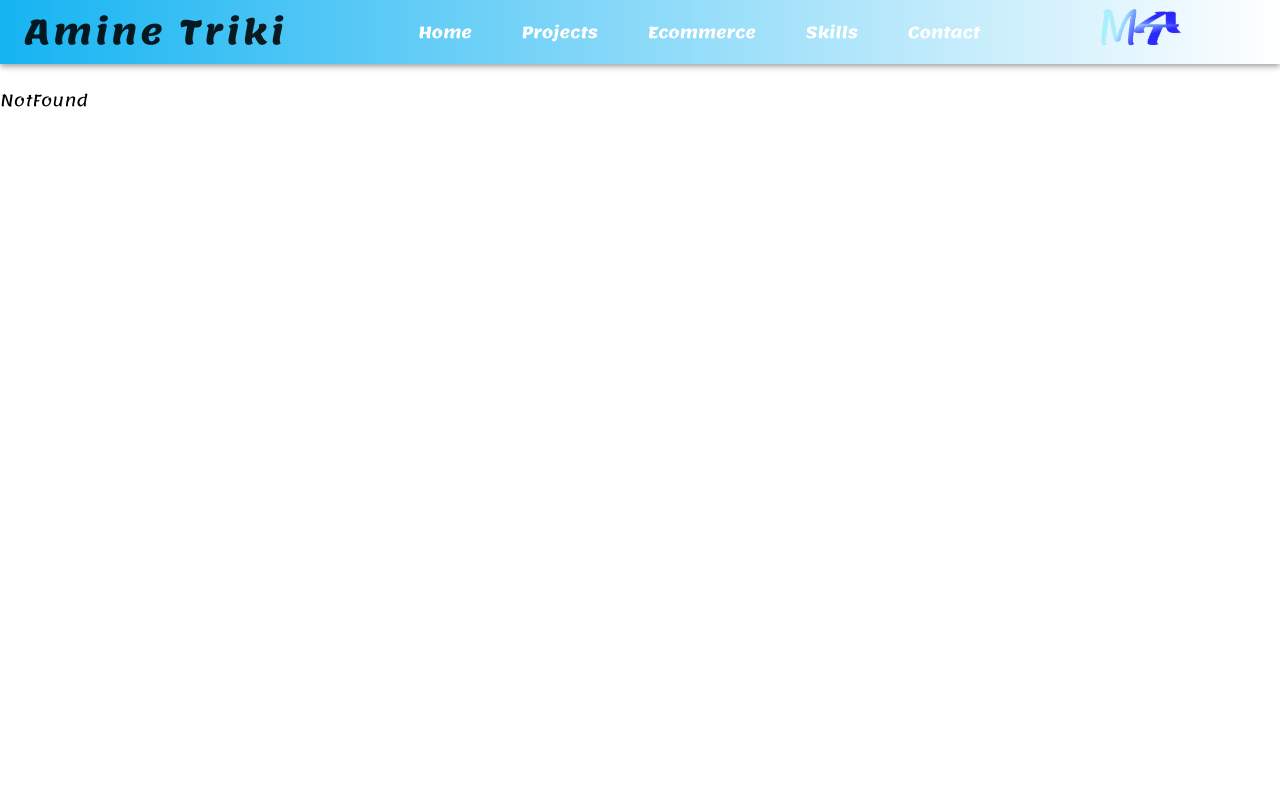
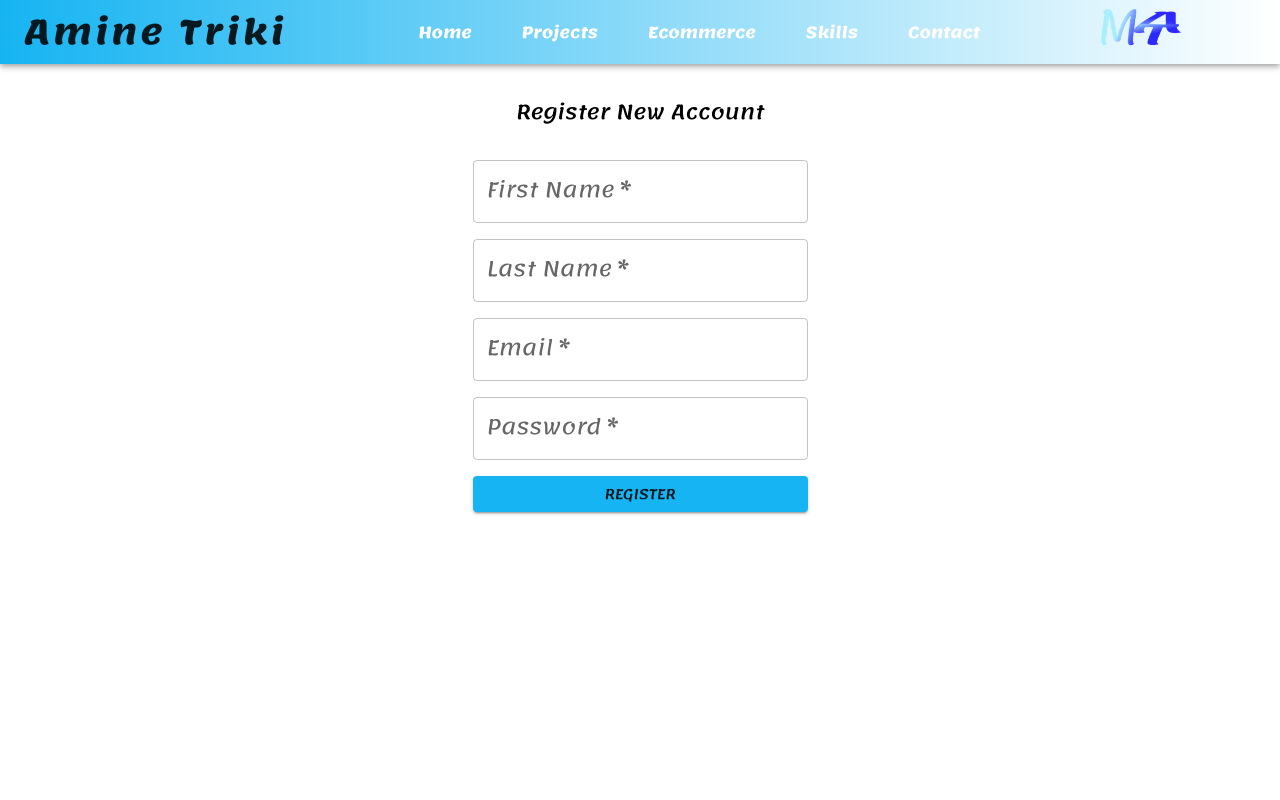
Before and after one commit to Amine-Triki/E-commerce_MERN, a React (Vite) app in the folder frontEnd/: page /register in a window 1280 px wide. Shown: the top 800 px of the page. Built offline with nearby package versions, Linux system fonts and the light colour scheme; some icons are missing.

Commit message:
Register page

```diff
--- /dev/null
+++ b/frontEnd/src/pages/RegisterPage/RegisterPage.tsx
@@ -0,0 +1,110 @@
+import Box from "@mui/material/Box";
+import Typography from "@mui/material/Typography";
+import Container from "@mui/material/Container";
+import TextField from "@mui/material/TextField";
+import Button from "@mui/material/Button";
+import { useRef, useState } from "react";
+import { baseUrl } from "../../constants/baseUrl";
+
+const RegisterPage = () => {
+  const [error, setError] = useState("");
+  const firstNameRef = useRef<HTMLInputElement>(null);
+  const lastNameRef = useRef<HTMLInputElement>(null);
+  const emailRef = useRef<HTMLInputElement>(null);
+  const passwordRef = useRef<HTMLInputElement>(null);
+
+  const onSubmit = async () => {
+    const firstName = firstNameRef.current?.value;
+    const lastName = lastNameRef.current?.value;
+    const email = emailRef.current?.value;
+    const password = passwordRef.current?.value;
+
+    console.log("Registering user:", { lastName, firstName, email, password });
+
+    // Make the call to API to create the user
+    const response = await fetch(`${baseUrl}/user/register`, {
+      method: "POST",
+      headers: {
+        "Content-Type": "application/json",
+      },
+      body: JSON.stringify({
+        firstName,
+        lastName,
+        email,
+        password,
+      }),
+    });
+
+    if (!response.ok) {
+      setError("unable to register user, please try different credentials!");
+      return;
+    }
+
+    const data = await response.json();
+
+    console.log(data);
+  };
+
+  return (
+    <main>
+      <Container>
+        <Box
+          sx={{
+            display: "flex",
+            flexDirection: "column",
+            alignItems: "center",
+            my: 4,
+          }}
+        >
+          <Typography variant="h6"> Register New Account</Typography>
+          <Box
+            sx={{
+              display: "flex",
+              flexDirection: "column",
+              gap: 2,
+              mt: 2,
+              boreder: 1,
+              borderColor: "#f5f5f5",
+              p: 2,
+            }}
+          >
+            <TextField
+              inputRef={firstNameRef}
+              label="First Name"
+              type="text"
+              name="firstName"
+              required
+            />
+            <TextField
+              inputRef={lastNameRef}
+              label="Last Name"
+              type="text"
+              name="lastName"
+              required
+            />
+            <TextField
+              inputRef={emailRef}
+              label="Email"
+              type="email"
+              name="email"
+              required
+            />
+            <TextField
+              inputRef={passwordRef}
+              label="Password"
+              type="password"
+              name="password"
+              required
+            />
+            <Button onClick={onSubmit} variant="contained">
+              Register
+            </Button>
+            {error && <Typography sx={{ color: "red" }}>{error}</Typography>}
+          </Box>
+        </Box>
+      </Container>
+    </main>
+  );
+};
+
+export default RegisterPage;
--- a/frontEnd/src/pages/index.ts
+++ b/frontEnd/src/pages/index.ts
@@ -4,3 +4,4 @@ export {default as Skills} from './skills/Skills'
 export {default as Contact} from './contact/Contact'
 export {default as NotFound} from './notFound/NotFound'
 export {default as Ecommerce} from './Ecommerce/Ecommerce'
+export {default as RegisterPage} from './RegisterPage/RegisterPage'
```
Also changed, not shown: frontEnd/src/App.tsx (+28 -21 lines), 1 other file (tests, documents, lock files or other folders).
